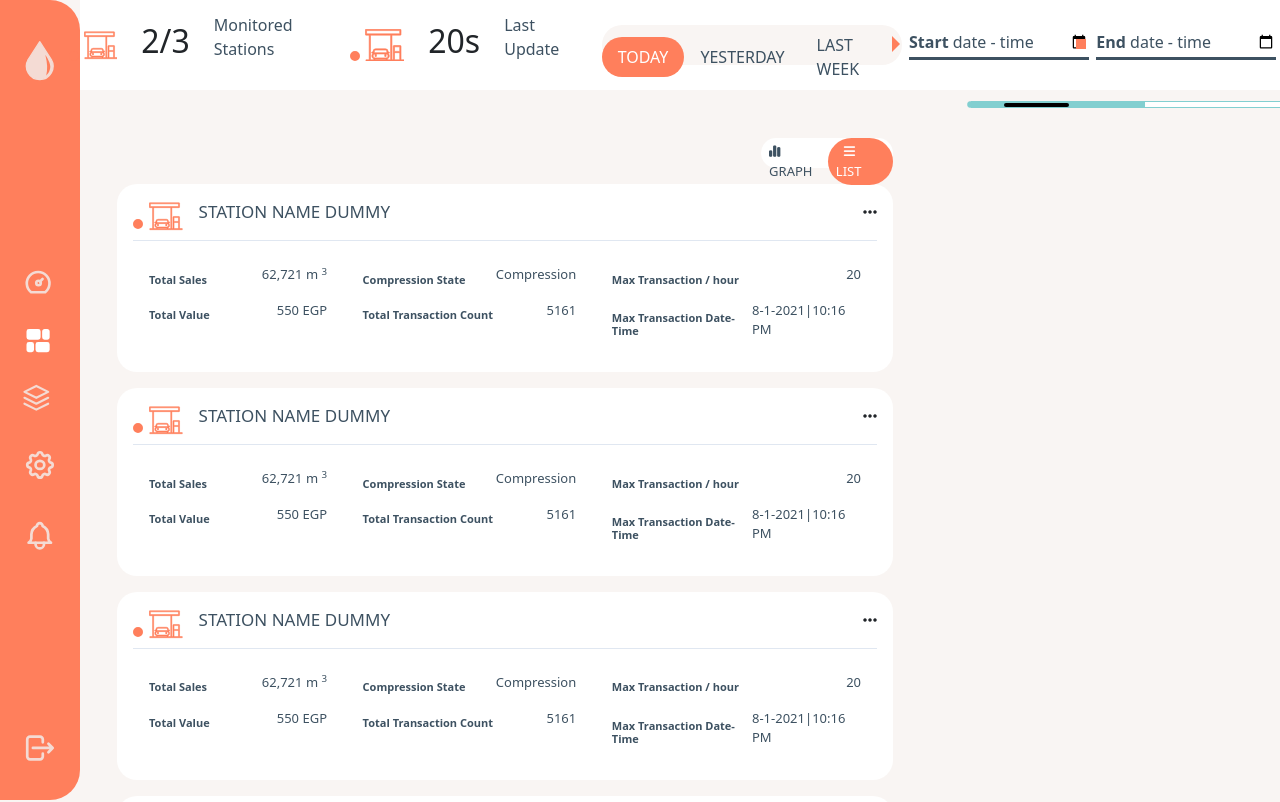
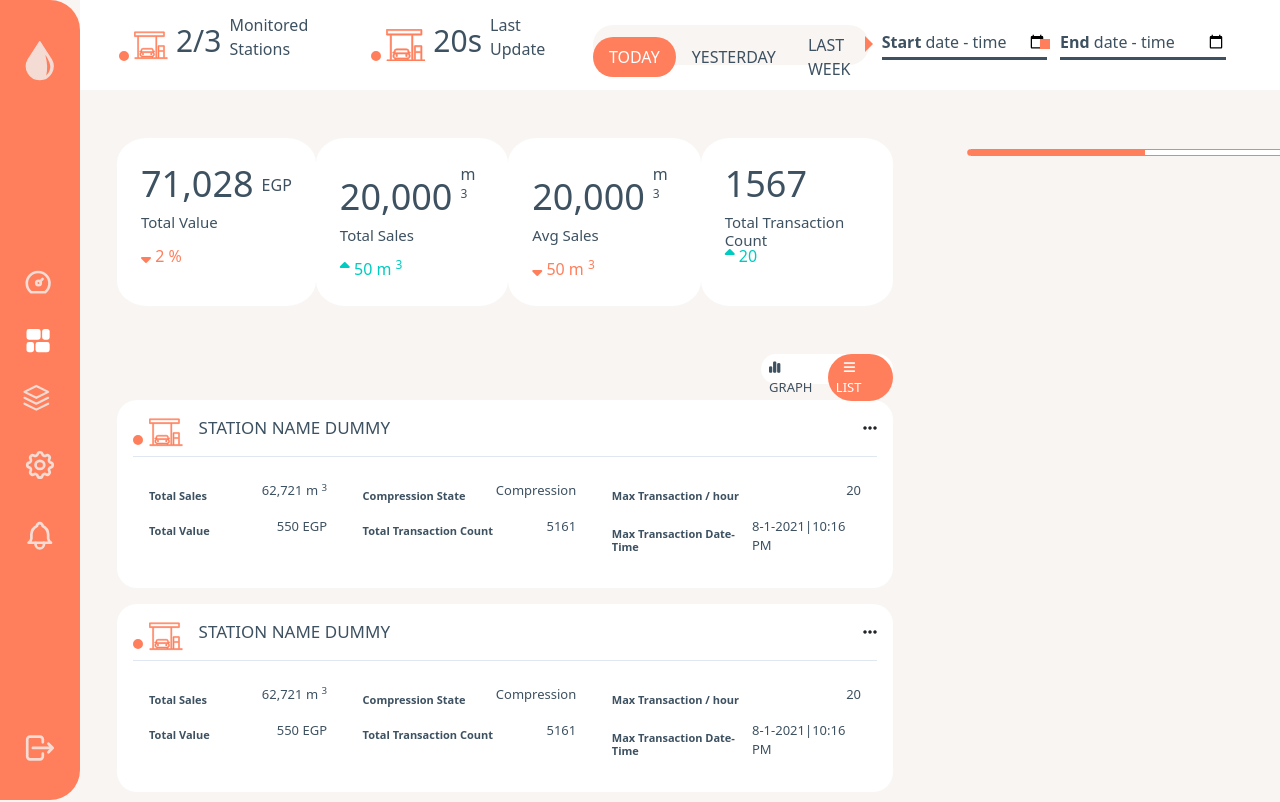
Before and after one commit to Dina-Abuo/DashboardTask, an Angular app: page / in a window 1280 px wide. Shown: the top 802 px of the page. Built offline with nearby package versions, Linux system fonts and the light colour scheme.

Commit message:
implement  station statistics component

```diff
--- a/src/app/components/dashboard/card-station/card-station.component.ts
+++ b/src/app/components/dashboard/card-station/card-station.component.ts
@@ -16,8 +16,6 @@ export class CardStationComponent implements OnInit {
 
   getAllStation() {
     this.station.getAllStations().subscribe((res) => {
-
-      console.log ('dina', res)
       this.stations = res.station;
     });
   }
--- a/src/app/components/dashboard/dashboard.component.html
+++ b/src/app/components/dashboard/dashboard.component.html
@@ -3,8 +3,10 @@
        <app-sidebar></app-sidebar>
         <div style=" width: 95%;">
             <app-navbar></app-navbar>
-            <div class="row m-0 justify-content-around">
-                <div class="col-8"> <app-card-station></app-card-station></div>
+            <div class="row m-0 justify-content-around mt-5">
+                <div class="col-8">
+                    <app-station-statistics></app-station-statistics>
+                    <app-card-station></app-card-station></div>
                 <div class="col-3"> <app-rightside></app-rightside></div>
             </div>
         </div>
--- a/src/app/components/dashboard/navbar/navbar.component.css
+++ b/src/app/components/dashboard/navbar/navbar.component.css
@@ -9,6 +9,11 @@
 
 .circle {
   position: relative;
+}
+
+h2 {
+  color: var(--color-dark-blue);
+  font-size: 30px;
 }
 
 .circle::after {
--- a/src/app/components/dashboard/navbar/navbar.component.html
+++ b/src/app/components/dashboard/navbar/navbar.component.html
@@ -1,4 +1,4 @@
-<div class="content-nave d-flex justify-content-around align-items-center ">
+<div class="content-nave d-flex justify-content-around align-items-center px-5 ">
     <div class="d-flex ">
         <div class="circle"></div>
         <div class="d-flex align-items-center">
@@ -24,7 +24,7 @@
                     </g>
                 </g>
             </svg>
-            <h2 class="px-4">2/3</h2>
+            <h2 class="px-2">2/3</h2>
             <p class="w-25">Monitored Stations</p>
         </div>
     </div>
@@ -53,7 +53,7 @@
                     </g>
                 </g>
             </svg>
-            <h2 class="px-4">20s</h2>
+            <h2 class="px-2">20s</h2>
             <p class="w-25">Last Update</p>
         </div>
     </div>
--- a/src/app/components/dashboard/rightside/rightside.component.css
+++ b/src/app/components/dashboard/rightside/rightside.component.css
@@ -1,6 +1,6 @@
 #myinput {
-    background: linear-gradient(to right, #82CFD0 0%, #82CFD0 50%, #fff 50%, #fff 100%);
-    border: solid 1px #82CFD0;
+    background: linear-gradient(to right, #FF7F5C 0%, #FF7F5C 50%, #fff 50%, #fff 100%);
+    border: solid 1px var(--color-orange);
     border-radius: 8px;
     height: 7px;
     width: 356px;
@@ -12,6 +12,6 @@
     width: 65px;
     -webkit-appearance: none;
     height: 4px;
-    background: black;
+    background:transparent;
     border-radius: 2px;
   }
--- a/src/app/components/dashboard/station-statistics/station-statistics.component.css
+++ b/src/app/components/dashboard/station-statistics/station-statistics.component.css
@@ -0,0 +1,18 @@
+.card-statistic {
+    background-color: white;
+    border-radius: 15%;
+    width: 202px;
+    height: 168px;
+}
+
+h2 {
+    font-size: 36px;
+    font-weight: 400;
+    color: var(--color-dark-blue);
+}
+
+h6 {
+    height: 19%;
+    font-size: 15px;
+    color: var(--color-dark-blue);
+}
--- a/src/app/components/dashboard/station-statistics/station-statistics.component.html
+++ b/src/app/components/dashboard/station-statistics/station-statistics.component.html
@@ -0,0 +1,16 @@
+<div class="d-flex justify-content-between">
+    <div class="card-statistic p-4" *ngFor="let item of stationStatistics  let i=index">
+        <div class="d-flex  align-items-end">
+            <h2 class="me-2"> {{item.number}}</h2>
+            <P *ngIf="i+1===2 || i+1===3">m <sup>3</sup></P>
+            <P *ngIf="i+1===1">EGP</P>
+        </div>
+        <h6>{{item.title}}</h6>
+        <p [ngStyle]="{'color':(i+1)%2==0?'#00CBC0':'#FF7F5C'}" class="align-items-center">
+            <i class="fa-solid fa-sort-up" *ngIf="(i+1)%2==0"></i>
+            <i class="fa-solid fa-sort-down" *ngIf="(i+1)%2!=0"></i>
+            {{item.rete}}
+            <span *ngIf="i===0">%</span><span *ngIf="i==1 || i==2">m <sup>3</sup></span>
+        </p>
+    </div>
+</div>
--- a/src/app/components/dashboard/station-statistics/station-statistics.component.ts
+++ b/src/app/components/dashboard/station-statistics/station-statistics.component.ts
@@ -1,10 +1,22 @@
-import { Component } from '@angular/core';
+import { Component, OnInit } from '@angular/core';
+import { IStationStatistics } from 'src/app/models/istation';
+import { StationService } from 'src/app/services/station.service';
 
 @Component({
   selector: 'app-station-statistics',
   templateUrl: './station-statistics.component.html',
-  styleUrls: ['./station-statistics.component.css']
+  styleUrls: ['./station-statistics.component.css'],
 })
-export class StationStatisticsComponent {
+export class StationStatisticsComponent implements OnInit {
+  stationStatistics: IStationStatistics[] = [];
+  constructor(private station: StationService) {}
+  ngOnInit(): void {
+    this.getAllStation();
+  }
 
+  getAllStation() {
+    this.station.getAllStationStatistics().subscribe((res) => {
+      this.stationStatistics = res.stationStatistics;
+    });
+  }
 }
--- a/src/app/models/istation.ts
+++ b/src/app/models/istation.ts
@@ -7,3 +7,9 @@ export interface IStation {
   maxTransaction: string;
   maxTransactionDateTime: string;
 }
+
+export interface IStationStatistics {
+  title: string;
+  number: string;
+  rete: string;
+}
--- a/src/app/services/station.service.ts
+++ b/src/app/services/station.service.ts
@@ -1,7 +1,7 @@
 import { Injectable } from '@angular/core';
 import { HttpClient } from '@angular/common/http';
 import { Observable } from 'rxjs';
-import { IStation } from '../models/istation';
+
 @Injectable({
   providedIn: 'root',
 })
@@ -11,4 +11,9 @@ export class StationService {
   getAllStations(): Observable<any> {
     return this.http.get<any>('assets/db.json');
   }
+  getAllStationStatistics(): Observable<any> {
+    return this.http.get<any>('assets/db.json');
+  }
+
+
 }
--- a/src/assets/db.json
+++ b/src/assets/db.json
@@ -36,5 +36,11 @@
       "maxTransaction": "20",
       "maxTransactionDateTime": "8-1-2021|10:16 PM"
     }
+  ],
+  "stationStatistics": [
+    { "title": "Total Value", "number": "71,028", "rete": "2" },
+    { "title": "Total Sales", "number": "20,000", "rete": "50" },
+    { "title": "Avg Sales", "number": "20,000", "rete": "50" },
+    { "title": "Total Transaction Count", "number": "1567", "rete": "20" }
   ]
 }
--- a/src/styles.css
+++ b/src/styles.css
@@ -8,10 +8,7 @@
   --color-dark-blue: #3d5161
 }
 
-h2 {
-  color: #3d5161;
 
-}
 
 p {
   color: #3D5161;
```
